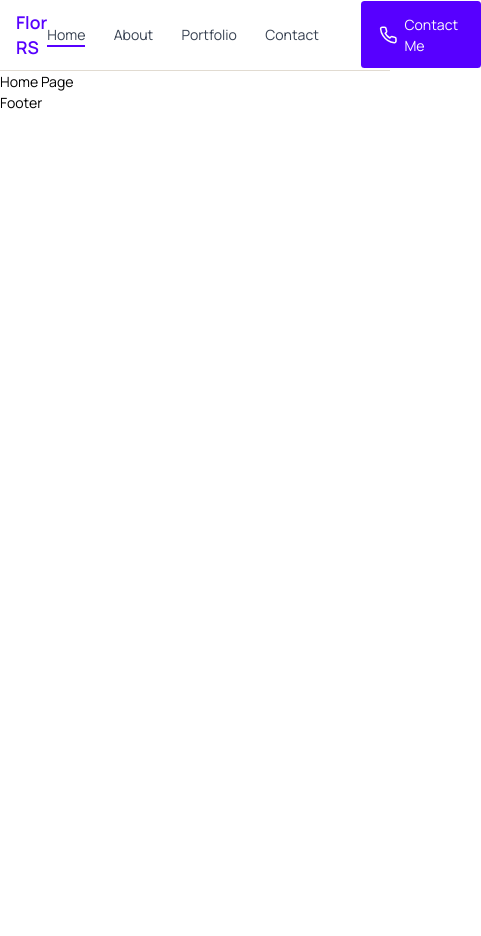
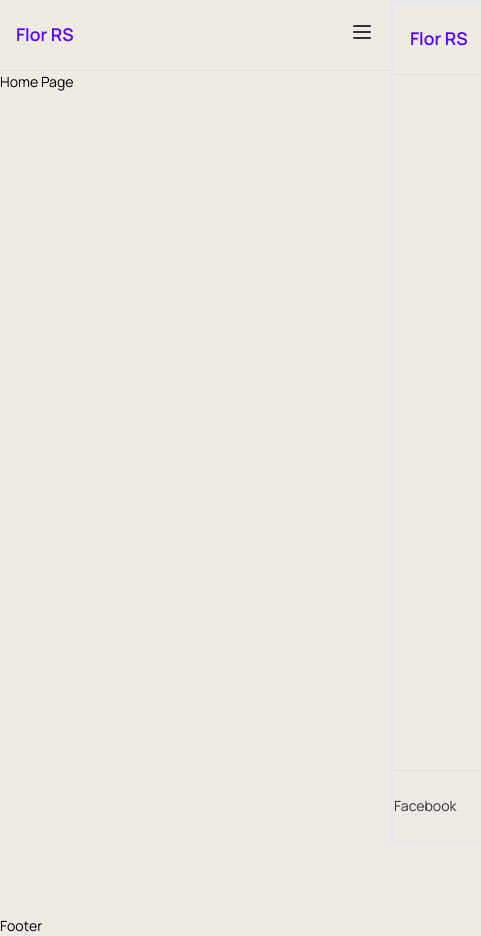
Before and after one commit to eruedasanchez/fmrs-portfolio, a Next.js app: page / in a window 390 px wide. Shown: the whole page, 481 px wide, since content can reach past the window. Before the commit the page ends 844 px from the top, so only its background shows below. Built offline with nearby package versions, Linux system fonts and the light colour scheme.

Commit message:
Add Mobile and Desktop Navbar

```diff
--- a/app/(root)/layout.tsx
+++ b/app/(root)/layout.tsx
@@ -6,7 +6,7 @@ const Layout = ({children} : {children: React.ReactNode}) => {
     return (
         <>
             <Header/>
-            {children}
+            <main className="min-h-screen">{children}</main>
             <Footer/>
         </>
 
--- a/app/layout.tsx
+++ b/app/layout.tsx
@@ -12,7 +12,7 @@ export const metadata: Metadata = {
 export default function RootLayout({ children } : Readonly<{children: React.ReactNode}>) {
   return (
     <html lang="en">
-      <body className={manrope.className}>{children}</body>
+      <body className={`bg-peach-600 ${manrope.className}`}>{children}</body>
     </html>
   );
 }
--- a/components/Header.tsx
+++ b/components/Header.tsx
@@ -1,7 +1,9 @@
 import Link from "next/link";
 import NavLink from "./NavLink";
+import MobileMenu from "./MobileMenu";
 import { navLinks } from "@/constants/constants";
 import { Phone } from "lucide-react";
+import Navbar from "./Navbar";
 
 const Header = () => {
     return (
@@ -9,26 +11,11 @@ const Header = () => {
             <Link href={"/"}>
                 <h5 className="text-purple">Flor RS</h5>
             </Link>
-            <nav className="flex items-center gap-12">
-                <ul className="flex items-center gap-8">
-                    {
-                        navLinks.map((link, index) => (
-                            <NavLink
-                                key={index}
-                                href={link.url}
-                                label={link.label}
-                            />
-                        ))
-                    }
-                </ul>
-                <Link
-                    href={"/contact"}
-                    className="btn btn-primary"
-                >
-                    <Phone size={24}/>
-                    Contact me
-                </Link>
-            </nav>
+            <Navbar
+                navStyles="gap-12 max-tablet:hidden"
+                ulStyles="gap-8"
+            />
+            <MobileMenu/>
         </header>
     );
 }
--- /dev/null
+++ b/components/MobileMenu.tsx
@@ -0,0 +1,66 @@
+'use client';
+
+import { useState } from "react";
+import { Menu, Phone, X } from "lucide-react";
+import Link from "next/link";
+import { navLinks, socialLinks } from "@/constants/constants";
+import NavLink from "./NavLink";
+import Navbar from "./Navbar";
+
+
+const MobileMenu = () => {
+    const [isOpen, setIsOpen] = useState(false);
+
+    const toogleMenu = () => {
+        setIsOpen(!isOpen);
+    }
+
+
+    return (
+        <div className="tablet:hidden">
+            {/* toogle button */}
+            <button
+                className="text-grey-700 hover:text-purple transition-colors"
+                onClick={toogleMenu}
+            >
+                <Menu/>
+            </button>
+            {/* sidebar */}
+            <div className={`border-4 w-full h-full flex flex-col bg-peach-600
+            fixed top-0 left-0 z-50 transition-all duration-300 ease-in-out transform
+            ${isOpen ? 'trasnlate-x-0' : 'translate-x-full'}`}>
+                <div className="flex w-full items-center justify-between h-20 max-width border-b border-peach">
+                    <Link href={"/"}>
+                        <h5 className="text-purple">Flor RS</h5>
+                    </Link>
+                    <button
+                        className="text-grey-700 hover:text-purple transition-colors"
+                        onClick={toogleMenu}
+                    >
+                        <X/>
+                    </button>
+                </div>
+                <Navbar
+                    navStyles="flex-col justify-center  flex-1 gap-10"
+                    ulStyles="flex-col gap-5"
+                />
+                <div className="w-full h-20 flex justify-between items-center border-t border-peach">
+                    {
+                        socialLinks.map((link, index) => (
+                            <Link
+                                key={link.id}
+                                href={link.url}
+                                className="text-grey-700 hover:text-purple transition-colors"
+                            >
+                                {link.label}
+                            </Link>
+                        ))
+                    }
+
+                </div>
+            </div>
+        </div>
+    );
+}
+
+export default MobileMenu;
--- /dev/null
+++ b/components/Navbar.tsx
@@ -0,0 +1,33 @@
+import Link from "next/link";
+import NavLink from "./NavLink";
+import { NavbarProps } from "@/types/types";
+import { navLinks } from "@/constants/constants";
+import { Phone } from "lucide-react";
+
+
+const Navbar = ({navStyles, ulStyles} : NavbarProps) => {
+    return (
+        <nav className={`flex items-center ${navStyles}`}>
+            <ul className={`flex items-center ${ulStyles}`}>
+                {
+                    navLinks.map((link, index) => (
+                        <NavLink
+                            key={index}
+                            href={link.url}
+                            label={link.label}
+                        />
+                    ))
+                }
+            </ul>
+            <Link
+                href={"/contact"}
+                className="btn btn-primary"
+            >
+                <Phone size={24}/>
+                Contact me
+            </Link>
+        </nav>
+    )
+}
+
+export default Navbar;
--- a/types/types.ts
+++ b/types/types.ts
@@ -4,3 +4,8 @@ export interface NavLinksProps{
     label: string,
     containedStyles?: string
 }
+
+export interface NavbarProps{
+    navStyles: string,
+    ulStyles: string
+}
```
